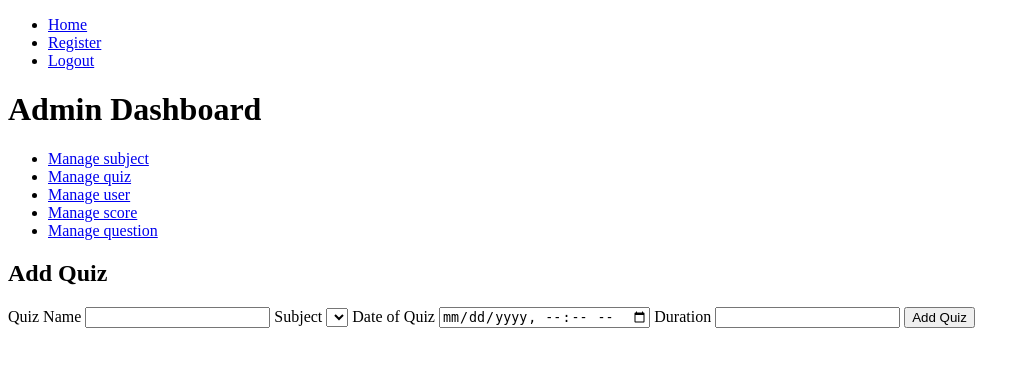
After one commit to MOSALAHDEV/choosit-app, a Flask app: template app/templates/admin/add_quiz.html in a window 1280 px wide. The commit adds this page. Shown: the top 367 px of the page, without its empty margins (0-1030 px from the left). Run offline with Flask 3, Linux system fonts and the light colour scheme; the template is opened without the code that fills it: values that come from a table or form of the project are taken from there, others are empty; the visitor is signed in with stand-in values (Sample User, id 1).

Commit message:
feat: add quiz and subject management templates and improve admin routes

```diff
--- a/app/forms.py
+++ b/app/forms.py
@@ -1,6 +1,6 @@
 #!/usr/bin/python3
 from flask_wtf import FlaskForm
-from wtforms import StringField, PasswordField, SubmitField
+from wtforms import DateTimeField, DateTimeLocalField, StringField, PasswordField, SubmitField, SelectField, IntegerField
 from wtforms.validators import DataRequired, Email, EqualTo, Length
 
 
@@ -22,3 +22,15 @@ class LoginForm(FlaskForm):
         DataRequired(), Length(min=8)
     ])
     submit = SubmitField('Login')
+
+class subjectForm(FlaskForm):
+    name = StringField('Subject Name', validators=[DataRequired(), Length(min=2, max=80)])
+    description = StringField('Description', validators=[Length(max=200)])
+    submit = SubmitField('Add Subject')
+
+class quizForm(FlaskForm):
+    name = StringField('Quiz Name', validators=[DataRequired(), Length(min=2, max=80)])
+    subject_id = SelectField('Subject', coerce=int, validators=[DataRequired()])
+    date_of_quiz = DateTimeLocalField('Date of Quiz', validators=[DataRequired()])
+    duration = IntegerField('Duration', validators=[DataRequired()])
+    submit = SubmitField('Add Quiz')
--- a/app/routes.py
+++ b/app/routes.py
@@ -1,9 +1,8 @@
 #!/usr/bin/python3
-from unicodedata import category
 from app import create_app, db, login_manager
 from flask import render_template, redirect, url_for, flash
-from app.models import User, Subject, Quiz, Question, Score, question, quiz, user
-from app.forms import RegisterForm, LoginForm
+from app.models import User, Subject, Quiz, Question, Score
+from app.forms import RegisterForm, LoginForm, subjectForm, quizForm
 from flask_login import login_user, logout_user, login_required, current_user
 
 app = create_app()
@@ -70,6 +69,7 @@ def loading_user(user_id):
 
 @app.route('/admin/login', methods=['GET', 'POST'])
 def admin_login():
+    """Admin login Route"""
     form = LoginForm()
     if form.validate_on_submit():
         user = User.query.filter_by(email=form.email.data).first()
@@ -89,6 +89,7 @@ def admin_login():
 @app.route('/admin/dashboard')
 @login_required
 def admin_dashboard():
+    """admin dashboard route"""
     if not current_user.is_admin:
         flash('You are not authorized to access this page.', 'danger')
         return redirect(url_for('dashboard'))
@@ -97,6 +98,7 @@ def admin_dashboard():
 @app.route('/admin/manage_subject', methods=['GET', 'POST'])
 @login_required
 def admin_manage_subject():
+    """admin manage subject route"""
     if not current_user.is_admin:
         flash('You are not authorized to access this page.', 'danger')
         return redirect(url_for('dashboard'))
@@ -106,6 +108,7 @@ def admin_manage_subject():
 @app.route('/admin/manage_quiz', methods=['GET', 'POST'])
 @login_required
 def admin_manage_quiz():
+    """admin manage quiz route"""
     if not current_user.is_admin:
         flash('You are not authorized to access this page.', 'danger')
         return redirect(url_for('dashboard'))
@@ -124,6 +127,7 @@ def admin_manage_question():
 @app.route('/admin/manage_user', methods=['GET', 'POST'])
 @login_required
 def admin_manage_user():
+    """admin manage user route"""
     if not current_user.is_admin:
         flash('You are not authorized to access this page.', 'danger')
         return redirect(url_for('dashboard'))
@@ -133,8 +137,107 @@ def admin_manage_user():
 @app.route('/admin/manage_score', methods=['GET', 'POST'])
 @login_required
 def admin_manage_score():
+    """admin manage score route"""
     if not current_user.is_admin:
         flash('You are not authorized to access this page.', 'danger')
         return redirect(url_for('dashboard'))
     score = Score.query.all()
     return render_template('/admin/manage_score.html', score=score)
+
+# Subject Management Routes
+@app.route('/admin/add_subject', methods=['GET', 'POST'])
+@login_required
+def admin_add_subject():
+    """admin add subject route"""
+    if not current_user.is_admin:
+        flash('You are not authorized to access this page.', 'danger')
+        return redirect(url_for('dashboard'))
+    form = subjectForm()
+    if form.validate_on_submit():
+        subject = Subject(name=form.name.data, description=form.description.data)
+        db.session.add(subject)
+        db.session.commit()
+        flash('Subject added successfully!', 'success')
+        return redirect(url_for('admin_manage_subject'))
+    return render_template('/admin/add_subject.html', form=form)
+
+@app.route('/admin/edit_subject/<int:id>', methods=['GET', 'POST'])
+@login_required
+def admin_edit_subject(id):
+    """admin edit subject route"""
+    if not current_user.is_admin:
+        flash('You are not authorized to access this page.', 'danger')
+        return redirect(url_for('dashboard'))
+    subject = Subject.query.get_or_404(id)
+    form = subjectForm(obj=subject)
+    if form.validate_on_submit():
+        subject.name = form.name.data
+        subject.description = form.description.data
+        db.session.commit()
+        flash('Subject updated successfully!', 'success')
+        return redirect(url_for('admin_manage_subject'))
+    return render_template('/admin/edit_subject.html', form=form)
+
+@app.route('/admin/delete_subject/<int:id>', methods=['POST'])
+@login_required
+def admin_delete_subject(id):
+    """admin delete subject route"""
+    if not current_user.is_admin:
+        flash('You are not authorized to access this page.', 'danger')
+        return redirect(url_for('dashboard'))
+    subject = Subject.query.get_or_404(id)
+    db.session.delete(subject)
+    db.session.commit()
+    flash('Subject deleted successfully!', 'success')
+    return redirect(url_for('admin_manage_subject'))
+
+# Quiz Management Routes
+@app.route('/admin/add_quiz', methods=['GET', 'POST'])
+@login_required
+def admin_add_quiz():
+    """admin add quiz route"""
+    if not current_user.is_admin:
+        flash('You are not authorized to access this page.', 'danger')
+        return redirect(url_for('dashboard'))
+    form = quizForm()
+    form.subject_id.choices = [(subject.id, subject.name) for subject in Subject.query.all()]
+    if form.validate_on_submit():
+        quiz = Quiz(name=form.name.data, subject_id=form.subject_id.data, date_of_quiz=form.date_of_quiz.data, duration=form.duration.data)
+        db.session.add(quiz)
+        db.session.commit()
+        flash('Quiz added successfully!', 'success')
+        return redirect(url_for('admin_manage_quiz'))
+    return render_template('/admin/add_quiz.html', form=form)
+
+@app.route('/admin/edit_quiz/<int:id>', methods=['GET', 'POST'])
+@login_required
+def admin_edit_quiz(id):
+    """admin edit quiz route"""
+    if not current_user.is_admin:
+        flash('You are not authorized to access this page.', 'danger')
+        return redirect(url_for('dashboard'))
+    quiz = Quiz.query.get_or_404(id)
+    form = quizForm(obj=quiz)
+    form.subject_id.choices = [(subject.id, subject.name) for subject in Subject.query.all()]
+    if form.validate_on_submit():
+        quiz.name = form.name.data
+        quiz.subject_id = form.subject_id.data
+        quiz.date_of_quiz = form.date_of_quiz.data
+        quiz.duration = form.duration.data
+        db.session.commit()
+        flash('Quiz updated successfully!', 'success')
+        return redirect(url_for('admin_manage_quiz'))
+    return render_template('/admin/edit_quiz.html', form=form)
+
+@app.route('/admin/delete_quiz/<int:id>', methods=['POST'])
+@login_required
+def admin_delete_quiz(id):
+    """admin delete quiz route"""
+    if not current_user.is_admin:
+        flash('You are not authorized to access this page.', 'danger')
+        return redirect(url_for('dashboard'))
+    quiz = Quiz.query.get_or_404(id)
+    db.session.delete(quiz)
+    db.session.commit()
+    flash('Quiz deleted successfully!', 'success')
+    return redirect(url_for('admin_manage_quiz'))
--- /dev/null
+++ b/app/templates/admin/add_quiz.html
@@ -0,0 +1,13 @@
+{% extends "admin/dashboard.html" %}
+{% block title %}Add Quiz{% endblock %}
+{% block ops %}
+<h2>Add Quiz</h2>
+<form method="POST">
+    {{ form.hidden_tag() }}
+    {{ form.name.label }} {{ form.name() }}
+    {{ form.subject_id.label }} {{ form.subject_id() }}
+    {{ form.date_of_quiz.label }} {{ form.date_of_quiz() }}
+    {{ form.duration.label }} {{ form.duration() }}
+    {{ form.submit() }}
+</form>
+{% endblock %}
--- a/app/templates/admin/dashboard.html
+++ b/app/templates/admin/dashboard.html
@@ -12,5 +12,9 @@
         <li><a href="{{ url_for('admin_manage_score') }}">Manage score</a></li>
         <li><a href="{{ url_for('admin_manage_question') }}">Manage question</a></li>
     </ul>
+    <div>
+        {% block ops %}
+        {% endblock %}
+    </div>
 </div>
 {% endblock %}
--- a/app/templates/admin/manage_question.html
+++ b/app/templates/admin/manage_question.html
@@ -1,7 +1,7 @@
-{% extends "base.html" %}
+{% extends "admin/dashboard.html" %}
 {% block title %}Manage Question{% endblock %}
-{% block content %}
-<h1>Manage Question</h1>
+{% block ops %}
+<h2>Manage Question</h2>
 <table>
     <thead>
         <tr>
--- a/app/templates/admin/manage_score.html
+++ b/app/templates/admin/manage_score.html
@@ -1,7 +1,7 @@
-{% extends "base.html" %}
+{% extends "admin/dashboard.html" %}
 {% block title %}Manage Score{% endblock %}
-{% block content %}
-<h1>Manage Score</h1>
+{% block ops %}
+<h2>Manage Score</h2>
 <table>
     <thead>
         <tr>
--- a/app/templates/admin/manage_user.html
+++ b/app/templates/admin/manage_user.html
@@ -1,7 +1,7 @@
-{% extends "base.html" %}
+{% extends "admin/dashboard.html" %}
 {% block title %}Manage User{% endblock %}
-{% block content %}
-<h1>Manage User</h1>
+{% block ops %}
+<h2>Manage User</h2>
 <table>
     <thead>
         <tr>
```
Also changed, not shown: app/templates/admin/add_subject.html (added, +11 -0 lines), app/templates/admin/edit_quiz.html (added, +12 -0 lines), app/templates/admin/edit_subject.html (added, +11 -0 lines), app/templates/admin/manage_quiz.html (+10 -3 lines), app/templates/admin/manage_subject.html (+10 -3 lines).
